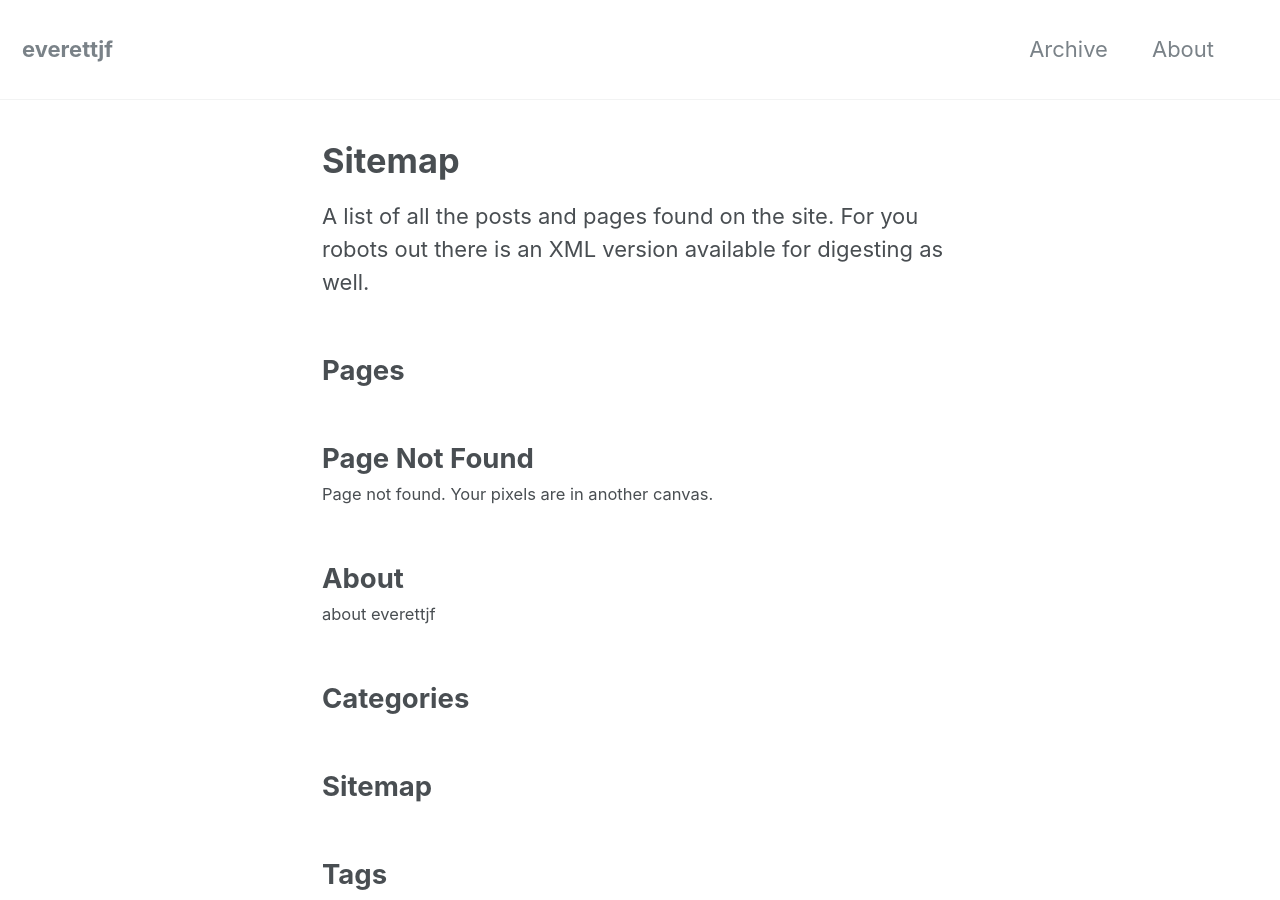
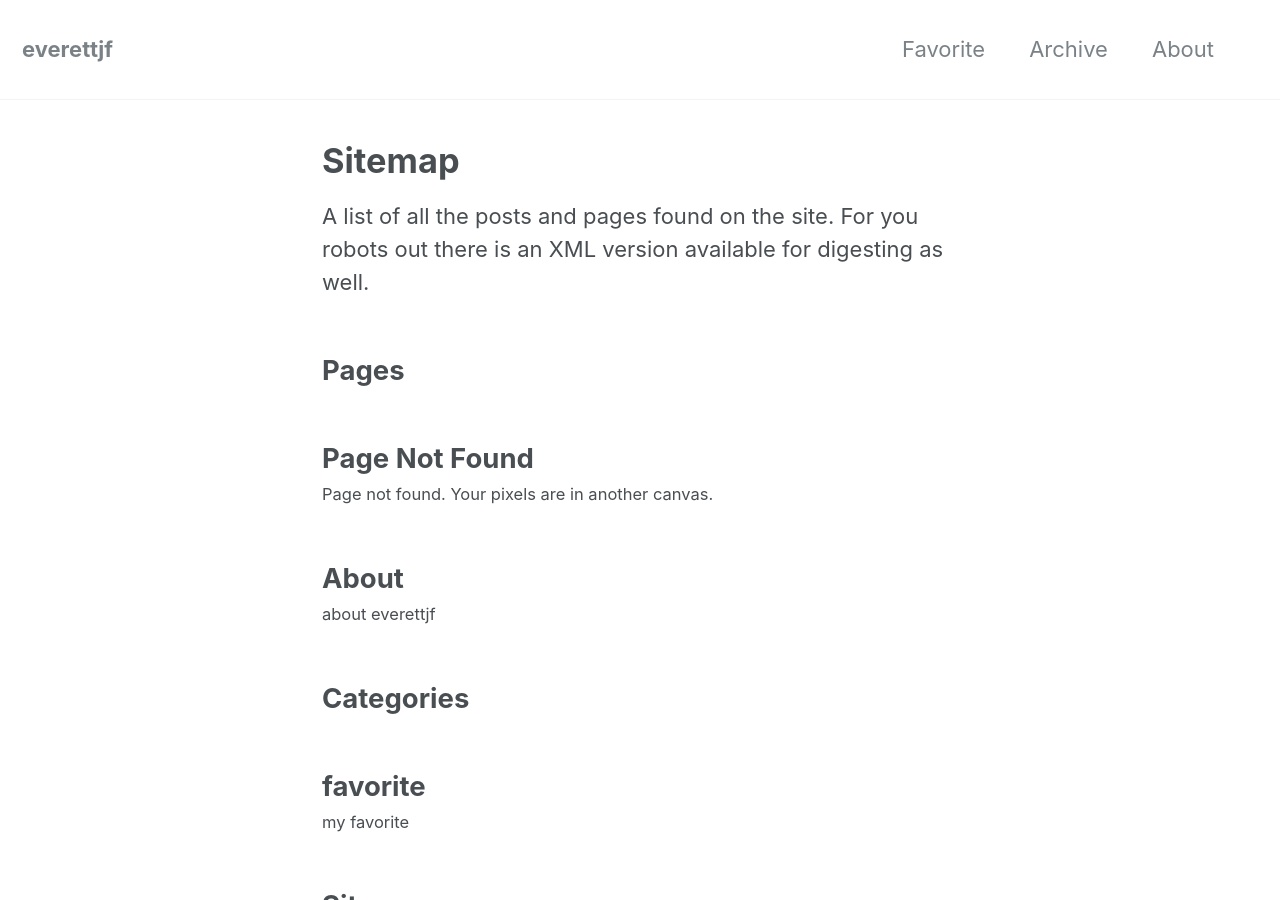
Before and after one commit to zhangkn/everettjf.github.io, a Jekyll site: the page built from _pages/sitemap.md, in a window 1280 px wide and 900 px high. Built offline with Jekyll 4.4.1, drawn with Linux system fonts in a browser that asks for light colours; comment, search, counter and statistics services are not loaded.

Commit message:
add favorite page

```diff
--- a/_data/navigation.yml
+++ b/_data/navigation.yml
@@ -1,5 +1,7 @@
 # main links
 main:
+  - title: "Favorite"
+    url: /favorite/
   - title: "Archive"
     url: /archives/
   # - title: "Categories"
--- /dev/null
+++ b/_pages/favorite.md
@@ -0,0 +1,21 @@
+---
+permalink: /favorite/
+title: "favorite"
+excerpt: "my favorite"
+---
+
+# Softwares
+## macOS
+## Windows
+
+
+# Books
+
+
+# Papers
+
+
+# Tools
+
+
+# Library
```
